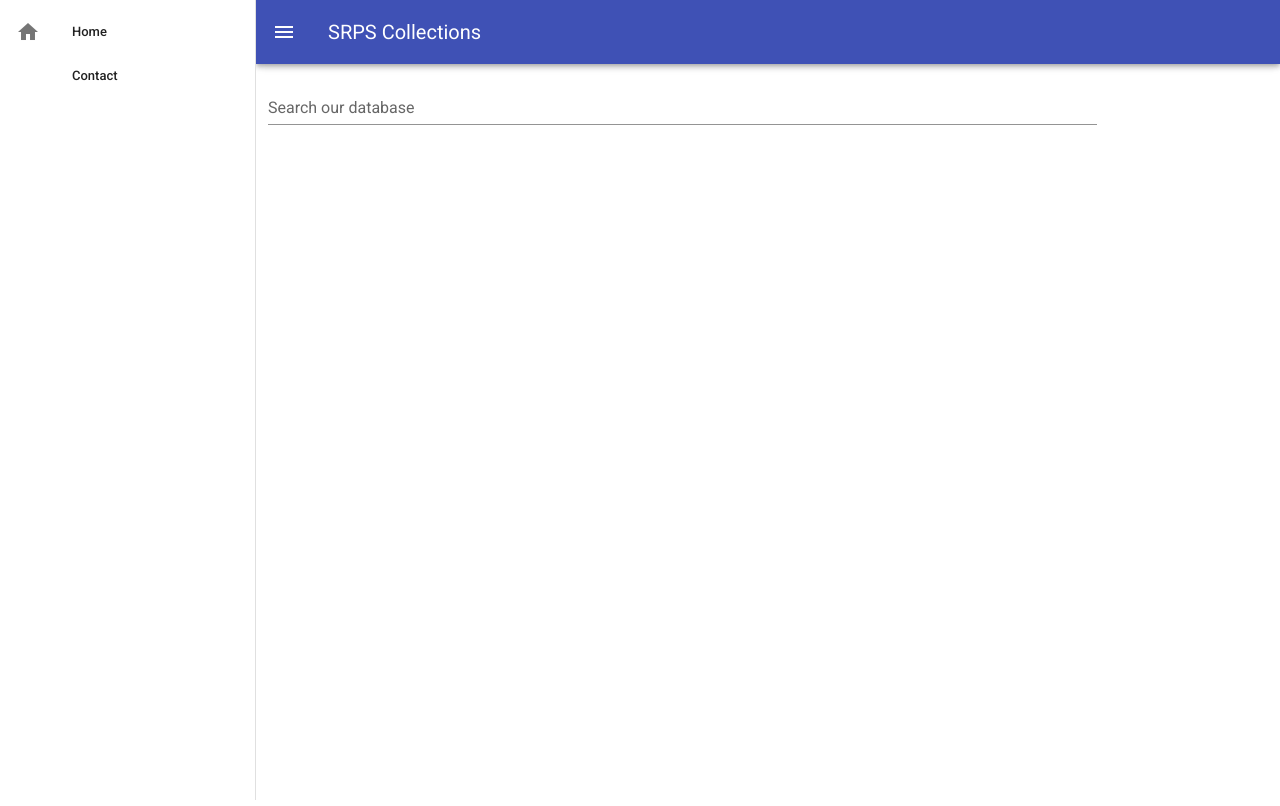
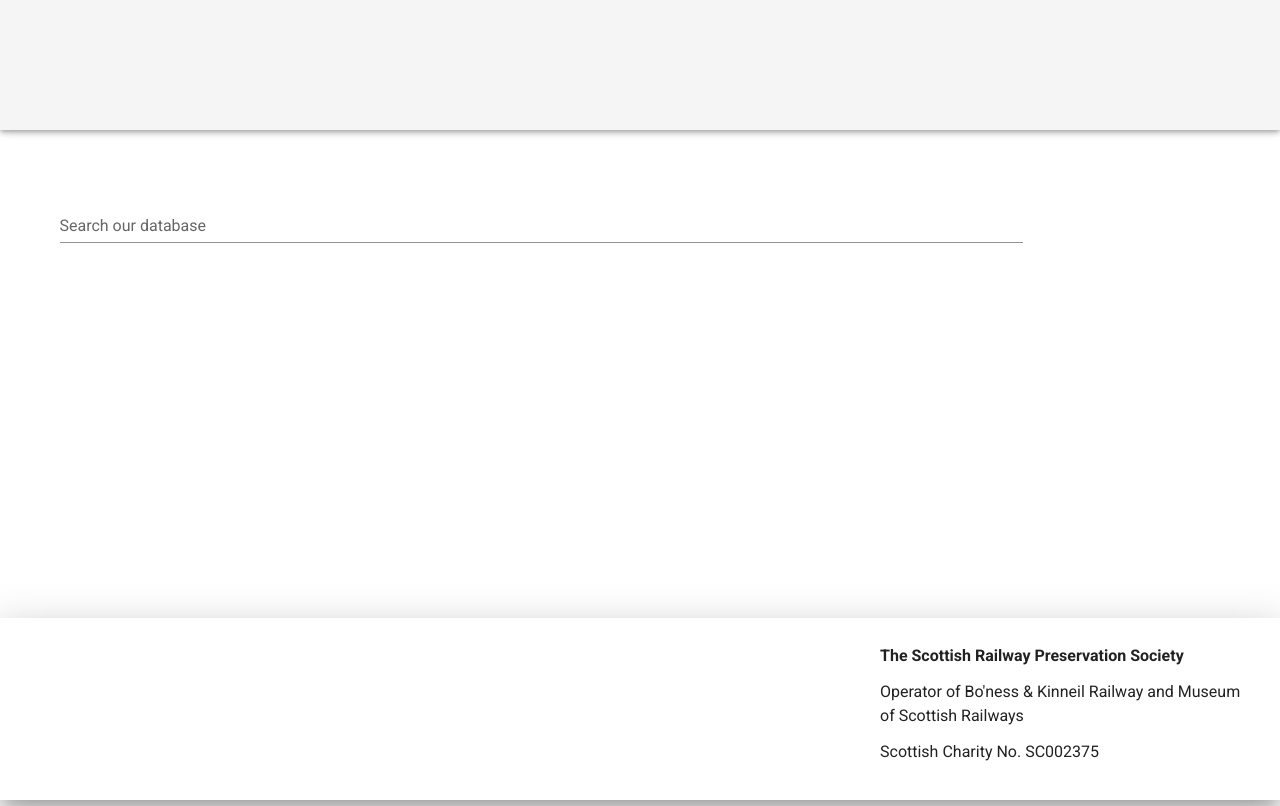
Before and after one commit to thepurpleblob/image-collection, a Vue app: page /search in a window 1280 px wide. Built offline with nearby package versions, Linux system fonts and the light colour scheme.

Commit message:
Improving header and footer

```diff
--- a/src/App.vue
+++ b/src/App.vue
@@ -5,17 +5,21 @@
     <v-content>
       <router-view />
     </v-content>
+
+    <Footer />
   </v-app>
 </template>
 
 <script>
 import Header from './components/Header.vue';
+import Footer from './components/Footer.vue'
 
 export default {
   name: 'App',
 
   components: {
     Header,
+    Footer,
   },
 
   data: () => ({
--- /dev/null
+++ b/src/components/Footer.vue
@@ -0,0 +1,31 @@
+<template>
+    <v-footer elevation="20" color="white">
+        <v-row justify="space-between">
+            <v-col md="4">
+                <v-img
+                    src="@/assets/SignificantCollection.jpg"
+                    max-width="282px"
+                    max-height="170px"
+                />
+            </v-col>
+            <v-col md="4">
+                <v-list>
+                    <v-list-item><b>The Scottish Railway Preservation Society</b></v-list-item>
+                    <v-list-item>Operator of Bo'ness &amp; Kinneil Railway and
+                        Museum of Scottish Railways</v-list-item>
+                    <v-list-item>Scottish Charity No. SC002375</v-list-item>
+                </v-list>
+            </v-col>
+        </v-row>
+    </v-footer>
+</template>
+
+<script>
+  export default {
+    data: () => ({
+    }),
+
+    methods: {
+    }
+  }
+</script>
--- a/src/components/Header.vue
+++ b/src/components/Header.vue
@@ -1,38 +1,15 @@
 <template>
-  <header>
-    <v-navigation-drawer
-      v-model="drawer"
-      app
-    >
-      <v-list dense>
-        <v-list-item link>
-          <v-list-item-action>
-            <v-icon>mdi-home</v-icon>
-          </v-list-item-action>
-          <v-list-item-content>
-            <v-list-item-title>Home</v-list-item-title>
-          </v-list-item-content>
-        </v-list-item>
-        <v-list-item link>
-          <v-list-item-action>
-            <v-icon>mdi-contact-mail</v-icon>
-          </v-list-item-action>
-          <v-list-item-content>
-            <v-list-item-title>Contact</v-list-item-title>
-          </v-list-item-content>
-        </v-list-item>
-      </v-list>
-    </v-navigation-drawer>
-
-    <v-app-bar
-      app
-      color="indigo"
-      dark
-    >
-      <v-app-bar-nav-icon @click.stop="drawer = !drawer" />
-      <v-toolbar-title>SRPS Collections</v-toolbar-title>
-    </v-app-bar>
-  </header>
+    <header>
+        <v-app-bar height="130">
+            <v-img
+                src="@/assets/museum200.png"
+                alt="The Museum of Scottish Railways and The Bo'ness and Kinneil Railway"
+                max-width="200px"
+                max-height="118px"
+                :style="{cursor: 'pointer'}"
+                @click="home" />
+        </v-app-bar>
+    </header>
 </template>
 
 <script>
@@ -40,5 +17,11 @@
     data: () => ({
       drawer: null,
     }),
+
+    methods: {
+      home: function() {
+        this.$router.push('search')
+      }
+    }
   }
 </script>
--- a/src/store/index.js
+++ b/src/store/index.js
@@ -14,7 +14,6 @@ export default new Vuex.Store({
           state.user.timemodified = Date.now()
       },
       setsearchtext(state, search) {
-          window.console.log('Setting search text ' + search)
           state.searchtext = search
       }
   },
--- a/src/views/Search.vue
+++ b/src/views/Search.vue
@@ -1,6 +1,6 @@
 <template>
     <v-container>
-        <v-row>
+        <v-row class="mt-10">
             <v-col cols="10">
                 <v-form @submit.prevent="doSearch">
                     <v-text-field v-model="searchtext" label="Search our database">
@@ -13,7 +13,6 @@
 </template>
 
 <script>
-
     export default {
         data: () => ({
           searchtext: '',
--- a/src/views/SearchResult.vue
+++ b/src/views/SearchResult.vue
@@ -71,6 +71,12 @@
             } else {
                 this.$store.commit('setsearchtext', search)
             }
+
+            // If, for some reason, searchtext is empty no point going further
+            if (!search) {
+                this.$router.push('search');
+            }
+
             let result = wsclient.findimages(search);
             let v = this;
             result.then(function(response) {
--- a/src/views/Single.vue
+++ b/src/views/Single.vue
@@ -50,7 +50,6 @@
             let v = this;
             result.then(function(response) {
                 v.image = response.data;
-                window.console.log(v.image)
             })
         },
     }
```
Also changed, not shown: src/assets/SignificantCollection.jpg (added), src/assets/museum200.png (added).
